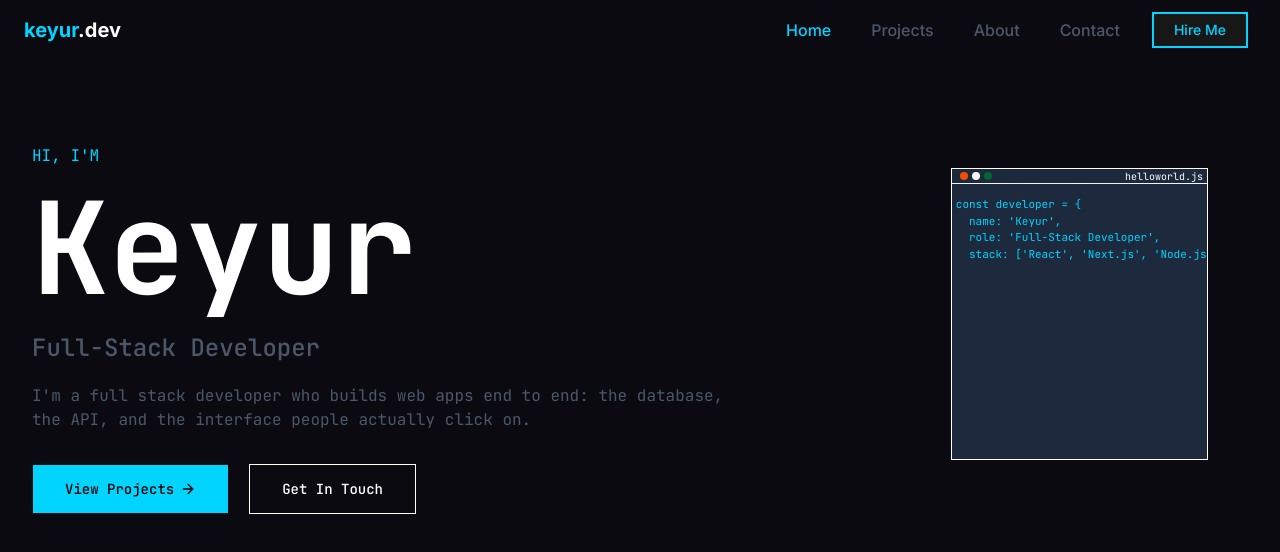
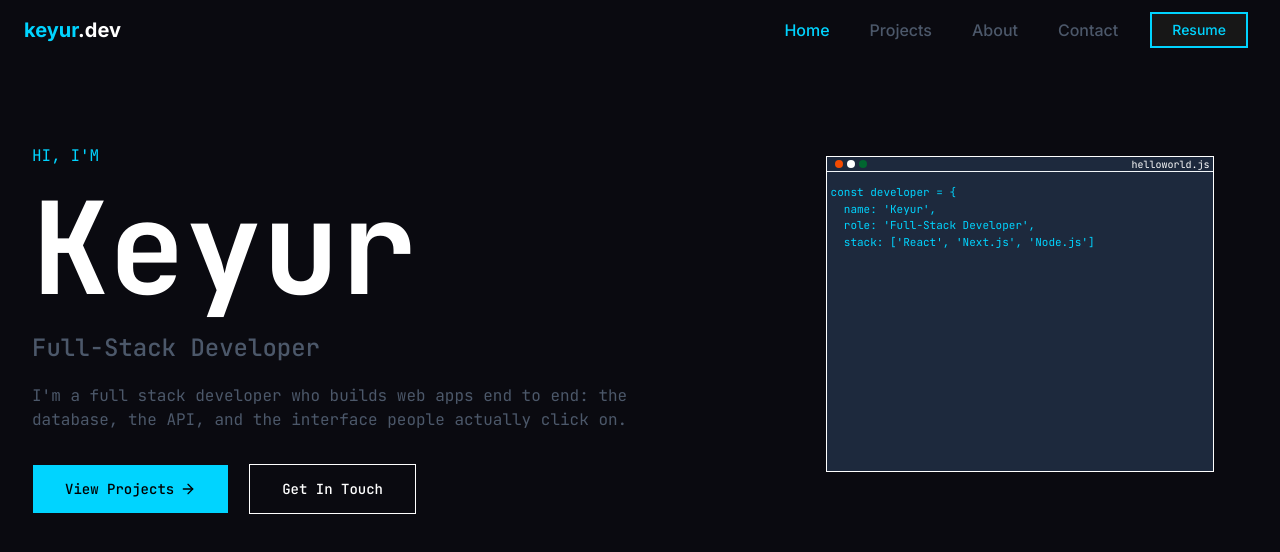
Before and after one commit to PanchalKeyur0806/Portfolio, a Next.js app: page / in a window 1280 px wide. Shown: the top 552 px of the page. Built offline with nearby package versions, Linux system fonts and the light colour scheme.

Commit message:
feat: completed hero and nav animations & responsiveness

```diff
--- a/package.json
+++ b/package.json
@@ -10,6 +10,7 @@
   },
   "dependencies": {
     "@base-ui/react": "^1.8.0",
+    "@gsap/react": "^2.1.2",
     "class-variance-authority": "^0.7.1",
     "cn": "^0.4.0",
     "gsap": "^3.15.0",
--- a/src/app/layout.tsx
+++ b/src/app/layout.tsx
@@ -27,7 +27,7 @@ export default function RootLayout({ children }: LayoutProps<"/">) {
       lang="en"
       className={`${inter.variable} ${jetbrainsMono.variable} h-full antialiased`}
     >
-      <body className="px-5 min-h-full flex flex-col bg-[#0A0A10] text-white">
+      <body className="px-5 min-h-full bg-[#0A0A10] text-white">
         {children}
       </body>
     </html>
--- a/src/app/page.tsx
+++ b/src/app/page.tsx
@@ -1,12 +1,12 @@
 import Hero from "@/components/custom/Hero";
 import Navbar from "@/components/custom/Navbar";
+import Particles from "@/components/custom/Particles";
 
 export default function Home() {
-  // const masterTimeline = gsap.timeline()
-
   return (
     <>
       <Navbar />
+      {/* <Particles /> */}
       <Hero />
     </>
   );
--- a/src/components/custom/Hero.tsx
+++ b/src/components/custom/Hero.tsx
@@ -1,17 +1,16 @@
-"use client"
+"use client";
 import { useEffect, useRef } from "react";
 import { Button } from "../ui/button";
 import { ArrowRight } from "lucide-react";
 import gsap from "gsap";
 
 const Hero = () => {
-  const heroIntroRef = useRef<HTMLDivElement>(null)
+  const heroIntroRef = useRef<HTMLDivElement>(null);
   const nameRef = useRef<HTMLHeadingElement>(null);
   const roleRef = useRef<HTMLSpanElement>(null);
-  const descriptionRef = useRef<HTMLParagraphElement>(null)
+  const descriptionRef = useRef<HTMLParagraphElement>(null);
 
   const codeRef = useRef<HTMLPreElement>(null);
-
 
   const codeSnippets = [
     // Object
@@ -46,38 +45,32 @@ const keyur = new Developer(
 );`,
   ];
 
-
-
-
-
-
   useEffect(() => {
     // get all the elements
-    const heroIntro = heroIntroRef.current
+    const heroIntro = heroIntroRef.current;
     const role = roleRef.current;
     const name = nameRef.current;
-    const description = descriptionRef.current
+    const description = descriptionRef.current;
 
     // get code snippet element
-    const codeSnippet = codeRef.current
-    if (!codeSnippet) return
+    const codeSnippet = codeRef.current;
+    if (!codeSnippet) return;
 
     // check if all the elements are present
-    if (!heroIntro || !name || !role || !description) return
+    if (!heroIntro || !name || !role || !description) return;
 
     // Text For displaying
-    const heroIntroText: string = "HI, I'M"
-    const nameText: string = "Keyur"
+    const heroIntroText: string = "HI, I'M";
+    const nameText: string = "Keyur";
     const roleText: string = "Full-Stack Developer";
     const obj = { count: 0 };
 
     gsap.set("#laptop", {
-      x: 40
-    })
+      x: 40,
+    });
 
     // create a timeline
-    const t1 = gsap.timeline()
-
+    const t1 = gsap.timeline();
 
     // hero intro text typing animation
     t1.to(obj, {
@@ -85,26 +78,25 @@ const keyur = new Developer(
       ease: "none",
       onUpdate: () => {
         if (heroIntro) {
-          heroIntro.textContent = heroIntroText.slice(0, Math.floor(obj.count))
+          heroIntro.textContent = heroIntroText.slice(0, Math.floor(obj.count));
         }
-      }
-    })
+      },
+    });
 
     // name typing animation
-    t1.set(obj, { count: 0 })
+    t1.set(obj, { count: 0 });
     t1.to(obj, {
       count: nameText.length,
       ease: "none",
       onUpdate: () => {
         if (name) {
-          name.textContent = nameText.slice(0, Math.floor(obj.count))
+          name.textContent = nameText.slice(0, Math.floor(obj.count));
         }
-      }
-    })
-
+      },
+    });
 
     // role typing animation
-    t1.set(obj, { count: 0 })
+    t1.set(obj, { count: 0 });
     t1.to(obj, {
       count: roleText.length,
       ease: "none",
@@ -119,78 +111,43 @@ const keyur = new Developer(
     t1.to(description, {
       x: 0,
       opacity: 1,
-      ease: "power3.in"
-    })
+      ease: "power3.in",
+    });
 
     // buttons animations
     t1.to("#buttons", {
       x: 0,
       opacity: 1,
-      ease: "power3.in"
-    })
-
+      ease: "power3.in",
+    });
 
     // animate code snippet
-    gsap.to("#laptop", {
+    t1.to("#laptop", {
       x: 0,
       opacity: 1,
-      ease: "back.in"
-    })
-
-    // Maybe i need to add this later
-    // t1.fromTo("#hero-intro", {
-    //   x: -30,
-    //   opacity: 0,
-    //   duration: 0.6,
-    //   ease: "power3.out"
-    // }, {
-    //   x: 0,
-    //   opacity: 1,
-    //   duration: 1,
-    //   ease: "power3.in"
-    // }).from(name, {
-    //   y: 40,
-    //   opacity: 0,
-    //   duration: 0.8,
-    //   // delay: 0.5,
-    //   ease: "power3.out"
-    // }).to(role, {
-    //   count: roleText.length,
-    //   duration: 1.8,
-    //   ease: "none",
-    //   onUpdate: () => {
-    //     if (role) {
-    //       role.textContent = roleText.slice(0, Math.floor(obj.count));
-    //     }
-    //   },
-    // }).from(description, {
-    //   y: 20,
-    //   opacity: 0,
-    //   duration: 0.7,
-    //   ease: "power3.out",
-    // });
-
+      ease: "back.in",
+    });
 
     // CODE Snippet Animation
 
     // get the current index
-    let currentIndex = 0
+    let currentIndex = 0;
 
     // function for incrementing the code snippet
     const typeNext = () => {
       // get current code
-      const text = codeSnippets[currentIndex]
+      const text = codeSnippets[currentIndex];
 
       // create timeline
       const timeline = gsap.timeline({
         onComplete: () => {
-          currentIndex = currentIndex + 1 % codeSnippets.length
-          typeNext()
-        }
-      })
+          currentIndex = (currentIndex + 1) % codeSnippets.length;
+          typeNext();
+        },
+      });
 
       // set obj count to 0
-      obj.count = 0
+      obj.count = 0;
 
       // typing animation
       timeline.to(obj, {
@@ -199,15 +156,18 @@ const keyur = new Developer(
         ease: "none",
         onUpdate: () => {
           if (codeSnippet) {
-            codeSnippet.textContent = text.slice(0, Math.floor(obj.count))
+            codeSnippet.textContent = text.slice(0, Math.floor(obj.count));
           }
-        }
-      })
+        },
+      });
 
       // delay between each code snippet
-      timeline.to({}, {
-        delay: 1.5
-      })
+      timeline.to(
+        {},
+        {
+          delay: 1.5,
+        },
+      );
 
       //deleting animation
       timeline.to(obj, {
@@ -216,36 +176,40 @@ const keyur = new Developer(
         ease: "none",
         onUpdate: () => {
           if (codeSnippet) {
-            codeSnippet.textContent = text.slice(0, Math.floor(obj.count))
+            codeSnippet.textContent = text.slice(0, Math.floor(obj.count));
           }
-        }
-      })
+        },
+      });
 
       // delay after deleting
-      timeline.to({}, {
-        delay: 1
-      })
-    }
+      timeline.to(
+        {},
+        {
+          delay: 1,
+        },
+      );
+    };
 
     // run the function
-    typeNext()
-
+    typeNext();
 
     // kill the animation
     return () => {
       t1.kill();
       gsap.killTweensOf(obj);
     };
-
   }, []);
 
   return (
-    <section className="mt-20 px-3 py-1 font-mono  h-100  ">
-      <div className="flex">
-        <div className="w-[95vw]  mx-auto">
+    <section className="mt-20 px-3 py-1 font-mono  h-100  w-full">
+      <div className="max-w-8xl w-full mx-auto grid  lg:grid-cols-[1fr_0.6fr]">
+        <div className="w-full ">
           {/* Hero Introduction */}
-          <div ref={heroIntroRef} id="hero-intro" className="flex gap-2 text-[16px] text-[#00D4FF]">
-          </div>
+          <div
+            ref={heroIntroRef}
+            id="hero-intro"
+            className="flex gap-2 text-[16px] text-[#00D4FF]"
+          ></div>
 
           <div ref={nameRef} className="text-9xl font-bold mt-4">
             {/* <h1>Keyur</h1> */}
@@ -258,7 +222,10 @@ const keyur = new Developer(
           </span> */}
           </div>
 
-          <div ref={descriptionRef} className="mt-5 text-[#4C586A] w-[80%] opacity-0 ">
+          <div
+            ref={descriptionRef}
+            className="mt-5 text-[#4C586A] lg:w-[80%] opacity-0 "
+          >
             <p>
               I'm a full stack developer who builds web apps end to end: the
               database, the API, and the interface people actually click on.
@@ -285,12 +252,11 @@ const keyur = new Developer(
         </div>
 
         {/* CodeSnippet Component */}
-        <div id="laptop"
-          className="w-[35vw]  mx-auto   h-85  flex p-6 flex-col justify-between opacity-0"
+        <div
+          id="laptop"
+          className="hidden  lg:flex  h-85 p-3 lg:flex-col lg:justify-between opacity-0"
         >
-
-          <div className="overflow-hidden w-[89%] h-88 mx-auto bg-slate-800  flex flex-col gap-3 border border-white">
-
+          <div className="lg:w-[97%] xl:w-[90%] h-88 mx-auto bg-slate-800  flex flex-col gap-3 border border-white">
             <div className="h-3.75 px-1 border-b border-slate-100 flex items-center justify-between">
               {/* circles */}
               <div className="ml-1 flex items-center justify-center gap-1">
@@ -305,16 +271,14 @@ const keyur = new Developer(
               </div>
             </div>
 
-            <div className="px-1">
+            <div className="px-1 http://localhost:3000/">
               {/* code */}
               <pre
                 ref={codeRef}
-                className="font-mono text-[11px] text-[#00D4FF] "
+                className="w-full font-mono text-[11px] text-[#00D4FF] "
               />
             </div>
           </div>
-
-
         </div>
       </div>
     </section>
--- /dev/null
+++ b/src/components/custom/MobileNavbar.tsx
@@ -0,0 +1,55 @@
+import Link from "next/link";
+import React, { useEffect } from "react";
+import { Button } from "../ui/button";
+import { usePathname } from "next/navigation";
+import gsap from "gsap";
+import { useGSAP } from "@gsap/react";
+
+const MobileNavbar = () => {
+  const pathname = usePathname();
+
+  useGSAP(() => {
+    gsap.set("#MobileNavbar", {
+      x: "100%",
+    });
+
+    gsap.to("#MobileNavbar", {
+      x: 0,
+      duration: 0.5,
+      ease: "power3.inOut",
+    });
+  });
+
+  return (
+    <div
+      id="MobileNavbar"
+      className="absolute  top-15 w-full z-50 bg-white rounded"
+    >
+      <ul className="w-full py-3 text-[#4C586A] text-[16px] flex flex-col items-center space-y-5">
+        <Link
+          href="/"
+          className={`nav-link  mx-5 font-medium ${pathname === "/" ? "text-[#00D4FF] font-bold" : ""}`}
+        >
+          Home
+        </Link>
+        <Link href="/projects" className="nav-link mx-5 font-medium ">
+          Projects
+        </Link>
+        <Link href="/about" className="nav-link mx-5 font-medium ">
+          About
+        </Link>
+        <Link href="/contact" className="nav-link mx-5 font-medium ">
+          Contact
+        </Link>
+
+        <Button
+          className={`nav-link mx-3 py-4 px-5 border-2 border-[#00D4FF] text-[#00D4FF] rounded-none cursor-pointer `}
+        >
+          Resume
+        </Button>
+      </ul>
+    </div>
+  );
+};
+
+export default MobileNavbar;
--- a/src/components/custom/Navbar.tsx
+++ b/src/components/custom/Navbar.tsx
@@ -1,73 +1,118 @@
-"use client"
+"use client";
 import gsap from "gsap";
 import Link from "next/link";
 import { Button } from "../ui/button";
 import { usePathname } from "next/navigation";
-import { useEffect } from "react";
-
+import { useEffect, useRef, useState } from "react";
+import MobileNavbar from "./MobileNavbar";
+import { Menu } from "lucide-react";
+import { useGSAP } from "@gsap/react";
 
 const Navbar = () => {
-  const pathname = usePathname()
+  const [isOpen, setIsOpen] = useState(false);
+  const pathname = usePathname();
 
-  useEffect(() => {
-    gsap.set("#Text", { x: -30 })
-    gsap.set(".nav-link", { y: -30, opacity: 0 })
+  const navRef = useRef<HTMLElement>(null);
 
+  const openNavbar = () => {
+    setIsOpen(!isOpen);
+  };
 
-    gsap.to("#Text", {
+  useGSAP(
+    () => {
+      const t1 = gsap.timeline();
+
+      t1.fromTo(
+        "#Text",
+        {
+          x: -30,
+          opacity: 0,
+          duration: 0.5,
+          ease: "back.in",
+        },
+        {
           x: 0,
           opacity: 1,
-      ease: "back.in"
-    })
+          duration: 0.3,
+          ease: "back.in",
+        },
+      );
 
-    const ctx = gsap.context(() => {
-      gsap.to(".nav-link", {
+      t1.fromTo(
+        ".nav-link",
+        {
+          y: -30,
+          opacity: 0,
+          duration: 0.6,
+          ease: "power3.in",
+          stagger: 0.1,
+        },
+        {
           y: 0,
           opacity: 1,
-        duration: 0.6,
-        ease: "power1.in",
-        stagger: 0.2
-      })
-
-      return () => ctx.revert();
-
-    })
-  }, [])
-
-
+          duration: 0.4,
+          ease: "power3.in",
+        },
+      );
+    },
+    {
+      scope: navRef,
+    },
+  );
 
   return (
+    <header className="relative z-50">
       <nav
+        ref={navRef}
         id="navigations"
         aria-label="Main navigation"
-      className="h-15  flex justify-between items-center font-sans"
+        className="h-15 flex justify-between items-center font-sans"
       >
         <div id="Text" className="font-bold text-xl px-1 opacity-0">
           <span className="text-[#00D4FF]">keyur</span>
           <span>.dev</span>
         </div>
 
-      <div className="flex   justify-evenly items-center   text-[#4C586A] text-[16px] ">
-        <Link href="/" className={`nav-link mx-5 font-medium ${pathname === "/" ? "text-[#00D4FF]" : ""}`} >
+        <div className="flex items-center">
+          {/* Container for Navlinks */}
+          <ul className="hidden sm:flex flex-row justify-evenly items-center   text-[#4C586A] text-[16px] ">
+            <Link
+              href="/"
+              className={`nav-link opacity-0 mx-5 font-medium ${pathname === "/" ? "text-[#00D4FF]" : ""}`}
+            >
               Home
             </Link>
-        <Link href="/projects" className="nav-link mx-5 font-medium">
+            <Link
+              href="/projects"
+              className="nav-link mx-5 font-medium opacity-0"
+            >
               Projects
             </Link>
-        <Link href="/about" className="nav-link mx-5 font-medium">
+            <Link href="/about" className="nav-link mx-5 font-medium opacity-0">
               About
             </Link>
-        <Link href="/contact" className="nav-link mx-5 font-medium">
+            <Link
+              href="/contact"
+              className="nav-link mx-5 font-medium opacity-0"
+            >
               Contact
             </Link>
 
             <Button
-          className={`nav-link mx-3 py-4 px-5 border-2 border-[#00D4FF] text-[#00D4FF] rounded-none cursor-pointer `}
+              className={`nav-link opacity-0 mx-3 py-4 px-5 border-2 border-[#00D4FF] text-[#00D4FF] rounded-none cursor-pointer `}
             >
-          Hire Me
+              Resume
             </Button>
+          </ul>
+
+          <div onClick={openNavbar} className="sm:hidden opacity-0 nav-link ">
+            <Menu color="white" />
+          </div>
         </div>
       </nav>
+
+      {isOpen && <MobileNavbar />}
+    </header>
   );
 };
 
```
Also changed, not shown: src/components/custom/Particles.tsx (added, +62 -0 lines), 1 other file (tests, documents, lock files or other folders). Lines whose indentation alone changed are shown as unchanged.
